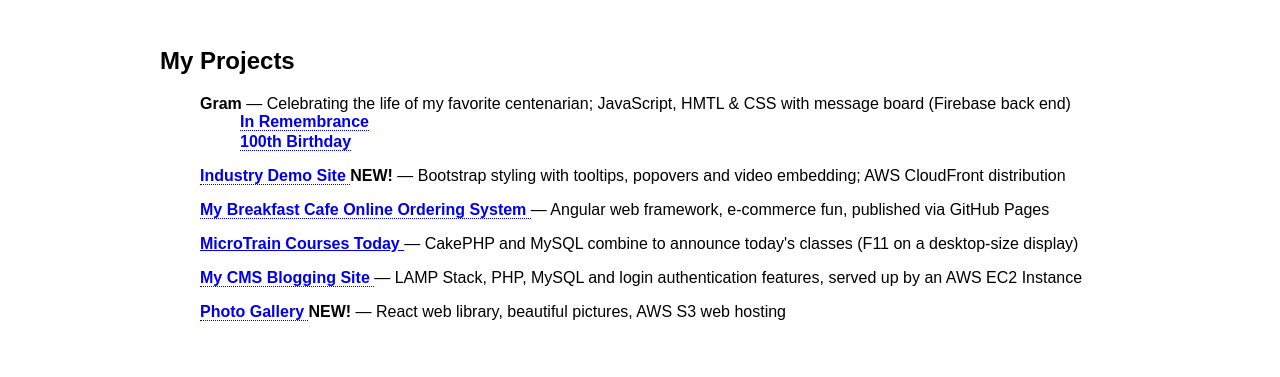
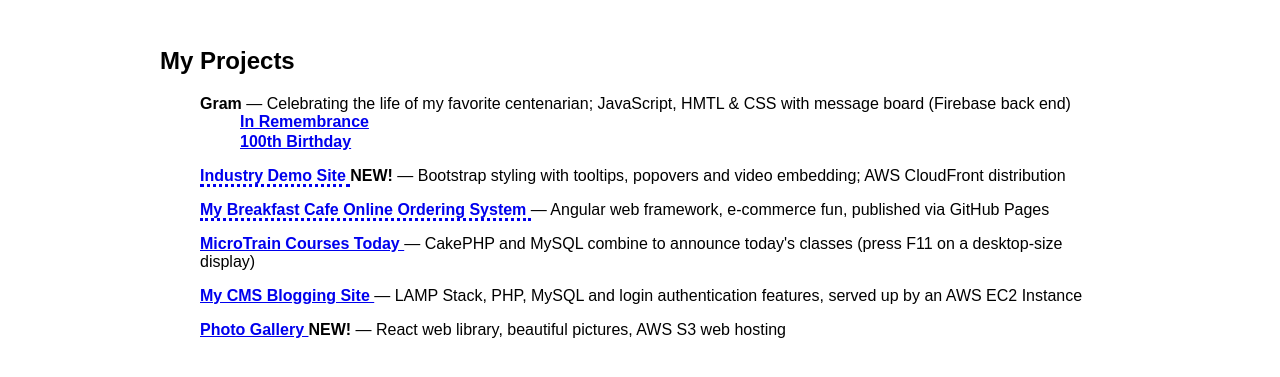
Before and after one commit to whysinati/whysinati.github.io, a website: page index.html in a window 1280 px wide. Shown: the part 223-600 px from the top of the page. Drawn offline with nearby package versions, Linux system fonts and the light colour scheme; a web font is replaced by a local one.

Commit message:
functional style tweaks

```diff
--- a/index.html
+++ b/index.html
@@ -47,13 +47,13 @@
         <strong>Gram</strong> &mdash; Celebrating the life of my favorite centenarian; JavaScript, HMTL &amp; CSS with message board (Firebase back end)
         <ul>
           <li>
-            <a class="tiptext" href="http://ohforthegodssake.com" target="_blank">In Remembrance
-              <iframe class="description" src="http://ohforthegodssake.com"></iframe>
+            <a class="xtiptext" href="http://ohforthegodssake.com" target="_blank">In Remembrance
+              <!-- <iframe class="description" src="http://ohforthegodssake.com"></iframe> -->
             </a>
           </li>
           <li>
-            <a class="tiptext" href="http://ohforthegodssake.com/index.html" target="_blank">100th Birthday
-              <iframe class="description" src="http://ohforthegodssake.com/index.html"></iframe>
+            <a class="xtiptext" href="http://ohforthegodssake.com/index.html" target="_blank">100th Birthday
+              <!-- <iframe class="description" src="http://ohforthegodssake.com/index.html"></iframe> -->
             </a>
           </li>
         </ul>
@@ -66,24 +66,24 @@
       </li>
       <li>
         <a class="tiptext" href="http://whysinati.github.io/ng-ecomm" target="_blank">My Breakfast Cafe Online Ordering System
-          <iframe class="description" src="http://whysinati.github.io/ng-ecomm"></iframe>
+          <iframe class="description" src="ng-ecomm"></iframe>
         </a>
         &mdash; Angular web framework, e-commerce fun, published via GitHub Pages
       </li>
       <li>
         <a href="https://microtrain.net/signage/signage/view/2" target="_blank">MicroTrain Courses Today
         </a>
-        &mdash; CakePHP and MySQL combine to announce today's classes (F11 on a desktop-size display)
+        &mdash; CakePHP and MySQL combine to announce today's classes (press F11 on a desktop-size display)
       </li>
       <li>
-        <a class="tiptext" href="http://imnotadancerijust.dance/" target="_blank">My CMS Blogging Site
-          <iframe class="description" src="http://imnotadancerijust.dance/"></iframe>
+        <a class="xtiptext" href="http://imnotadancerijust.dance/" target="_blank">My CMS Blogging Site
+          <!-- <iframe class="description" src="http://imnotadancerijust.dance/"></iframe> -->
         </a>
         &mdash; LAMP Stack, PHP, MySQL and login authentication features, served up by an AWS EC2 Instance
       </li>
       <li>
-        <a class="tiptext" href="http://daniel-rangel-gallery.s3-website-us-east-1.amazonaws.com/" target="_blank">Photo Gallery
-          <iframe class="description" src="http://daniel-rangel-gallery.s3-website-us-east-1.amazonaws.com/"></iframe>
+        <a class="xtiptext" href="http://daniel-rangel-gallery.s3-website-us-east-1.amazonaws.com/" target="_blank">Photo Gallery
+          <!-- <iframe class="description" src="http://daniel-rangel-gallery.s3-website-us-east-1.amazonaws.com/"></iframe> -->
         </a> <strong>NEW!</strong>
         &mdash; React web library, beautiful pictures, AWS S3 web hosting
       </li>
--- a/src/scss/main.scss
+++ b/src/scss/main.scss
@@ -101,7 +101,7 @@
   /* color:#069;  */
   cursor:pointer;
   /* border-bottom: teal; */
-  border-bottom: 1px dotted;
+  border-bottom: 3px dotted;
   text-decoration: none;
 }
 .description {
```
Also changed, not shown: magic_mirror.html (+5 -2 lines), dist/css/main.min.css, favicon.png (added).
